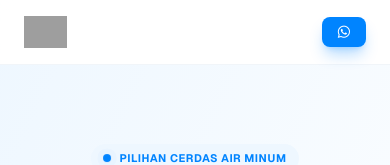
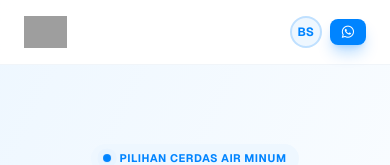
Before and after one commit to logaritma-UBOS/coway-ubos, a Next.js app: page /template-preview in a window 390 px wide. Shown: the top 165 px of the page. Built offline with nearby package versions, Linux system fonts and the light colour scheme; grey boxes are pictures that could not be loaded.

Commit message:
fix: adjust mobile profile header layout and footer padding to avoid WA icon overlap

```diff
--- a/src/components/LandingPageUI.tsx
+++ b/src/components/LandingPageUI.tsx
@@ -96,22 +96,22 @@ export default function LandingPageUI({ agent }: LandingPageUIProps) {
           </nav>
 
           {/* Agent Profile Header */}
-          <div className="flex items-center gap-4">
-            <div className="hidden sm:flex items-center gap-3">
-              <div className="text-right">
+          <div className="flex items-center gap-2 md:gap-4">
+            <div className="flex items-center gap-2 md:gap-3">
+              <div className="text-right hidden sm:block">
                 <p className="text-xs text-slate-500 font-medium">Health Planner</p>
                 <p className="text-sm font-bold text-slate-900">{agent.fullName || 'Coway Agent'}</p>
               </div>
               {agent.profileImageUrl ? (
-                <img src={agent.profileImageUrl} alt={agent.fullName || 'Agent'} className="w-10 h-10 rounded-full object-cover border-2 border-primary/20" />
+                <img src={agent.profileImageUrl} alt={agent.fullName || 'Agent'} className="w-8 h-8 md:w-10 md:h-10 rounded-full object-cover border-2 border-primary/20" />
               ) : (
-                <div className="w-10 h-10 rounded-full bg-primary-light text-primary flex items-center justify-center font-bold border-2 border-primary/20">
+                <div className="w-8 h-8 md:w-10 md:h-10 rounded-full bg-primary-light text-primary flex items-center justify-center font-bold border-2 border-primary/20 text-xs md:text-sm">
                   {getInitials(agent.fullName || 'Coway Agent')}
                 </div>
               )}
             </div>
-            <button onClick={openModal} className="inline-flex items-center gap-2 bg-[#0084ff] hover:bg-primary-dark text-white font-bold py-2 px-4 rounded-lg shadow-lg shadow-primary/30 transition-all transform hover:-translate-y-0.5 text-sm">
-              <i className="fa-brands fa-whatsapp"></i> <span className="hidden md:inline">Hubungi</span>
+            <button onClick={openModal} className="inline-flex items-center gap-1.5 bg-[#0084ff] hover:bg-primary-dark text-white font-bold py-1.5 px-3 md:py-2 md:px-4 rounded-lg shadow-lg shadow-primary/30 transition-all transform hover:-translate-y-0.5 text-xs md:text-sm">
+              <i className="fa-brands fa-whatsapp text-sm md:text-base"></i> <span className="hidden md:inline">Hubungi</span>
             </button>
           </div>
         </div>
@@ -500,7 +500,7 @@ export default function LandingPageUI({ agent }: LandingPageUIProps) {
       </section>
 
       {/* Footer */}
-      <footer className="bg-slate-900 text-slate-400 py-12 px-6 border-t border-slate-800">
+      <footer className="bg-slate-900 text-slate-400 pt-12 pb-28 md:pb-12 px-6 border-t border-slate-800">
         <div className="max-w-7xl mx-auto grid md:grid-cols-4 gap-12 mb-12">
           {/* Agent Footer Profile */}
           <div className="col-span-1 md:col-span-1 bg-slate-800/50 p-6 rounded-2xl border border-slate-700/50 flex flex-col items-center text-center">
```
